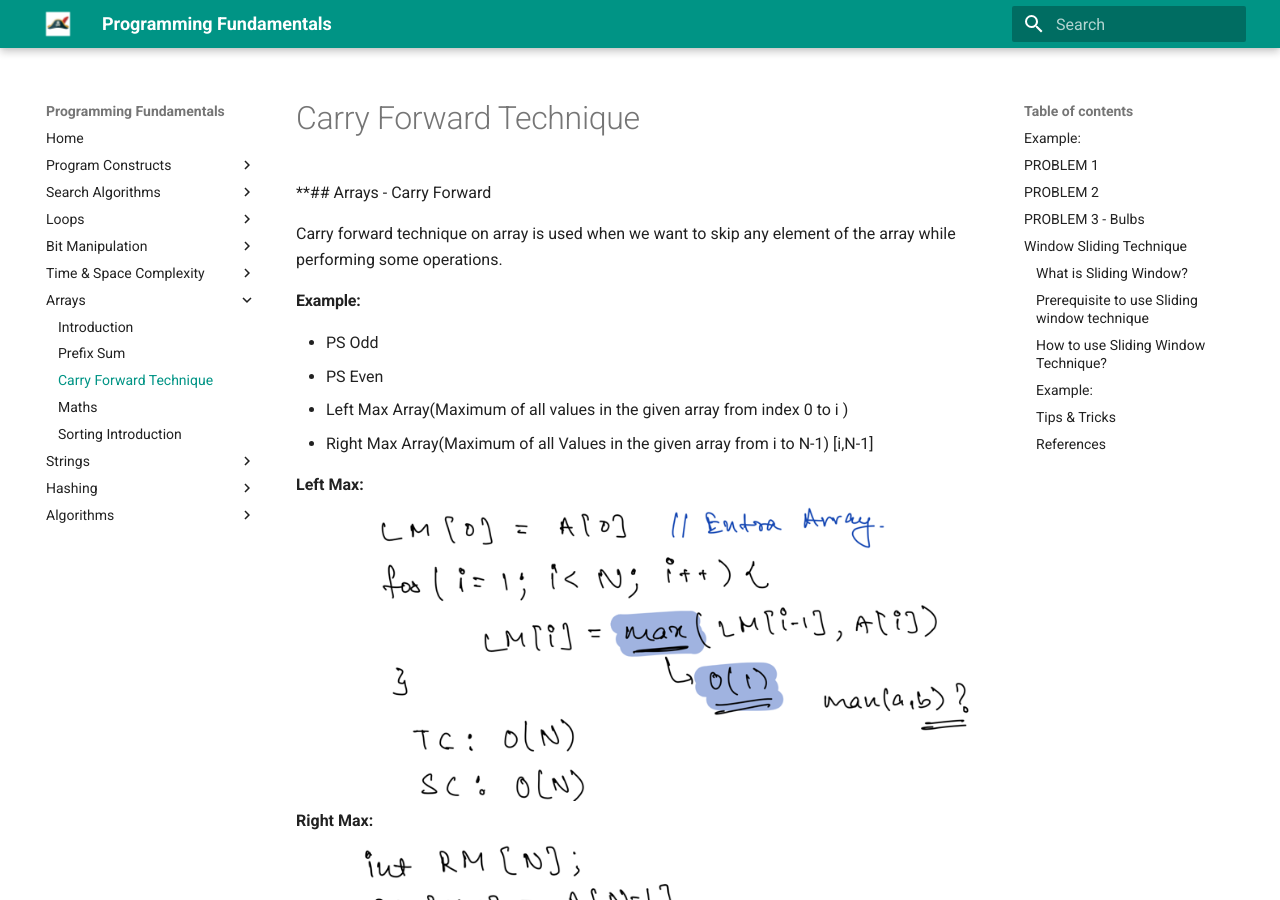
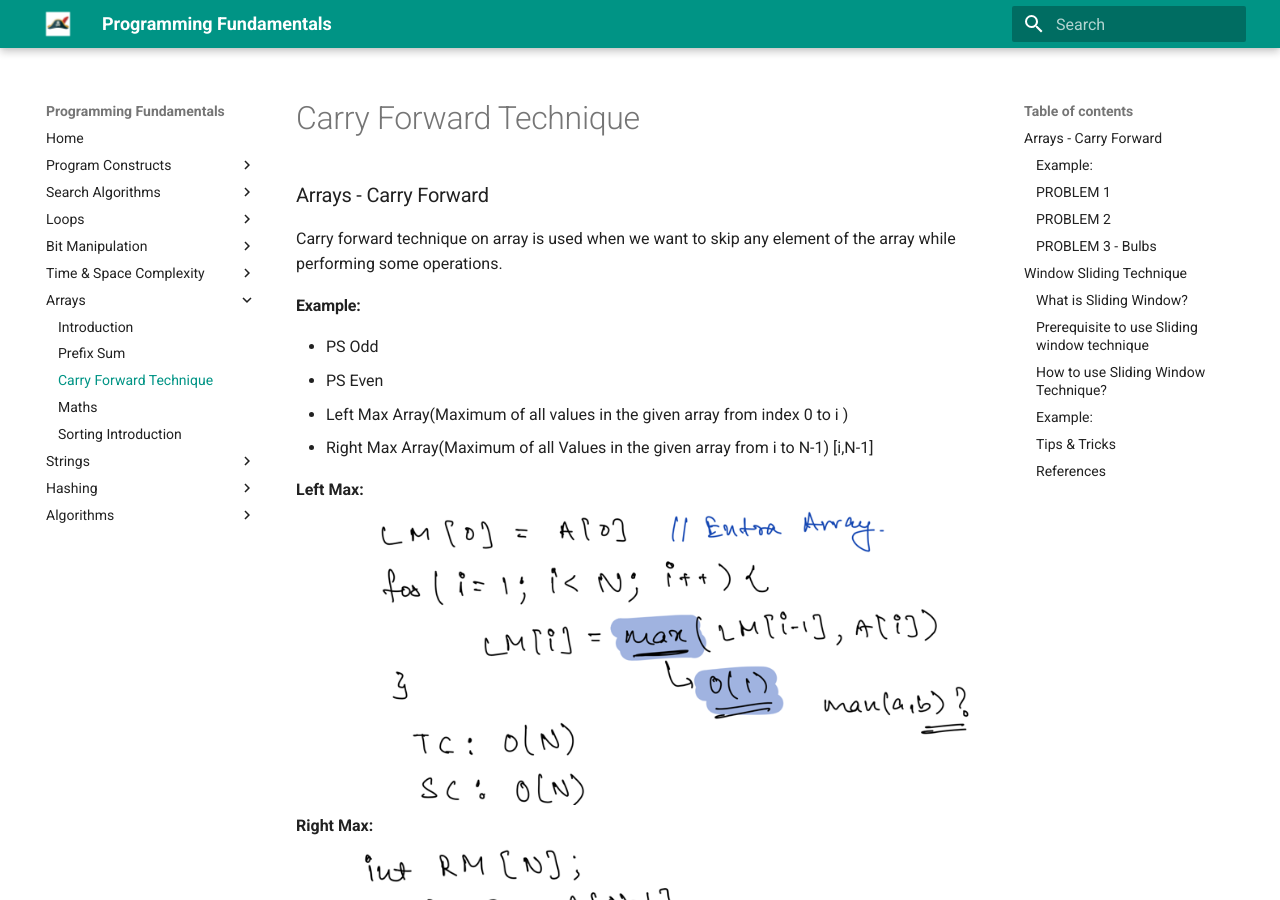
Before and after one commit to santosh-1987/programming-fundamentals, an MkDocs documentation site: the page built from docs/arrays/array_carry_forward.md, in a window 1280 px wide and 900 px high. Built offline with MkDocs 1.6.1 and Material for MkDocs 9.7.7, drawn with Linux system fonts in a browser that asks for light colours; the version menu is left out.

```diff
--- a/docs/arrays/array_carry_forward.md
+++ b/docs/arrays/array_carry_forward.md
@@ -1,4 +1,4 @@
-**## Arrays - Carry Forward
+## Arrays - Carry Forward
 
 Carry forward technique on array is used when we want to skip any element of the array while performing some operations.
 
```
